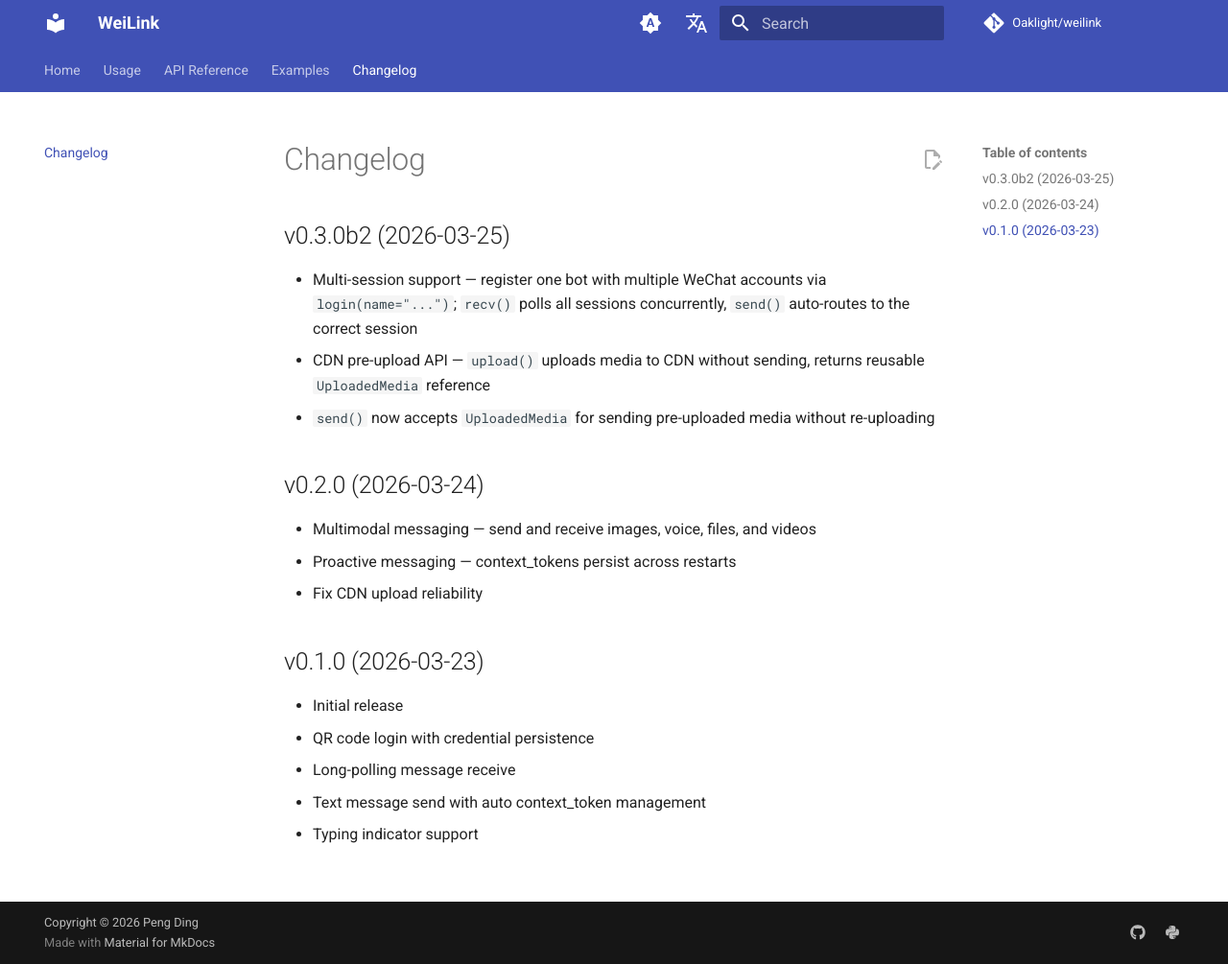
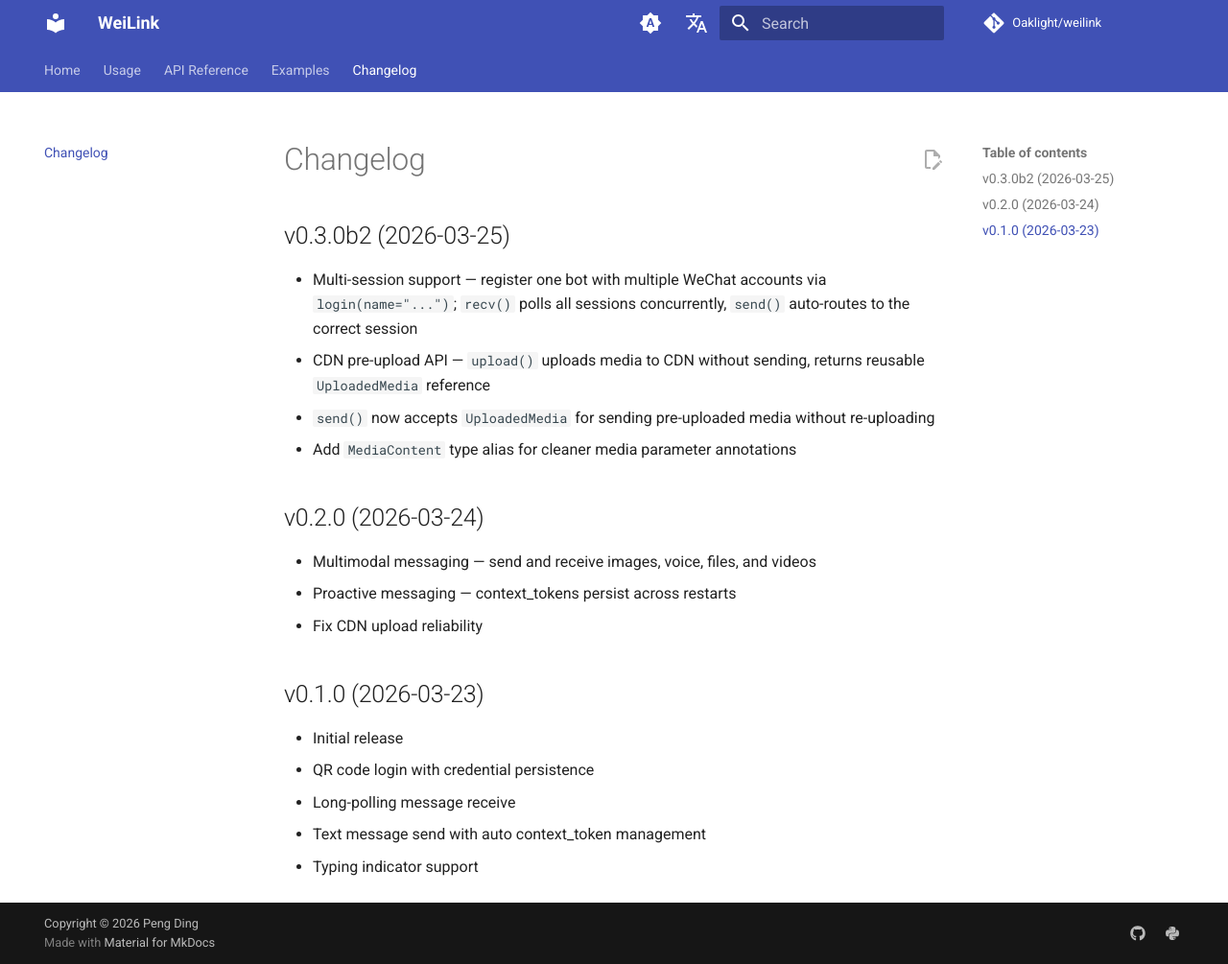
Before and after one commit to Oaklight/weilink, an MkDocs documentation site: the page built from docs/changelog.md, in a window 1280 px wide and 1005 px high. Shown: the whole window at 96% size. Built offline with MkDocs 1.6.1 and Material for MkDocs 9.7.7, drawn with Linux system fonts in a browser that asks for light colours; comment, search, counter and statistics services are not loaded.

Commit message:
Add MediaContent type alias to changelog

```diff
--- a/docs/changelog.md
+++ b/docs/changelog.md
@@ -5,6 +5,7 @@
 - Multi-session support — register one bot with multiple WeChat accounts via `login(name="...")`; `recv()` polls all sessions concurrently, `send()` auto-routes to the correct session
 - CDN pre-upload API — `upload()` uploads media to CDN without sending, returns reusable `UploadedMedia` reference
 - `send()` now accepts `UploadedMedia` for sending pre-uploaded media without re-uploading
+- Add `MediaContent` type alias for cleaner media parameter annotations
 
 ## v0.2.0 (2026-03-24)
 
```
